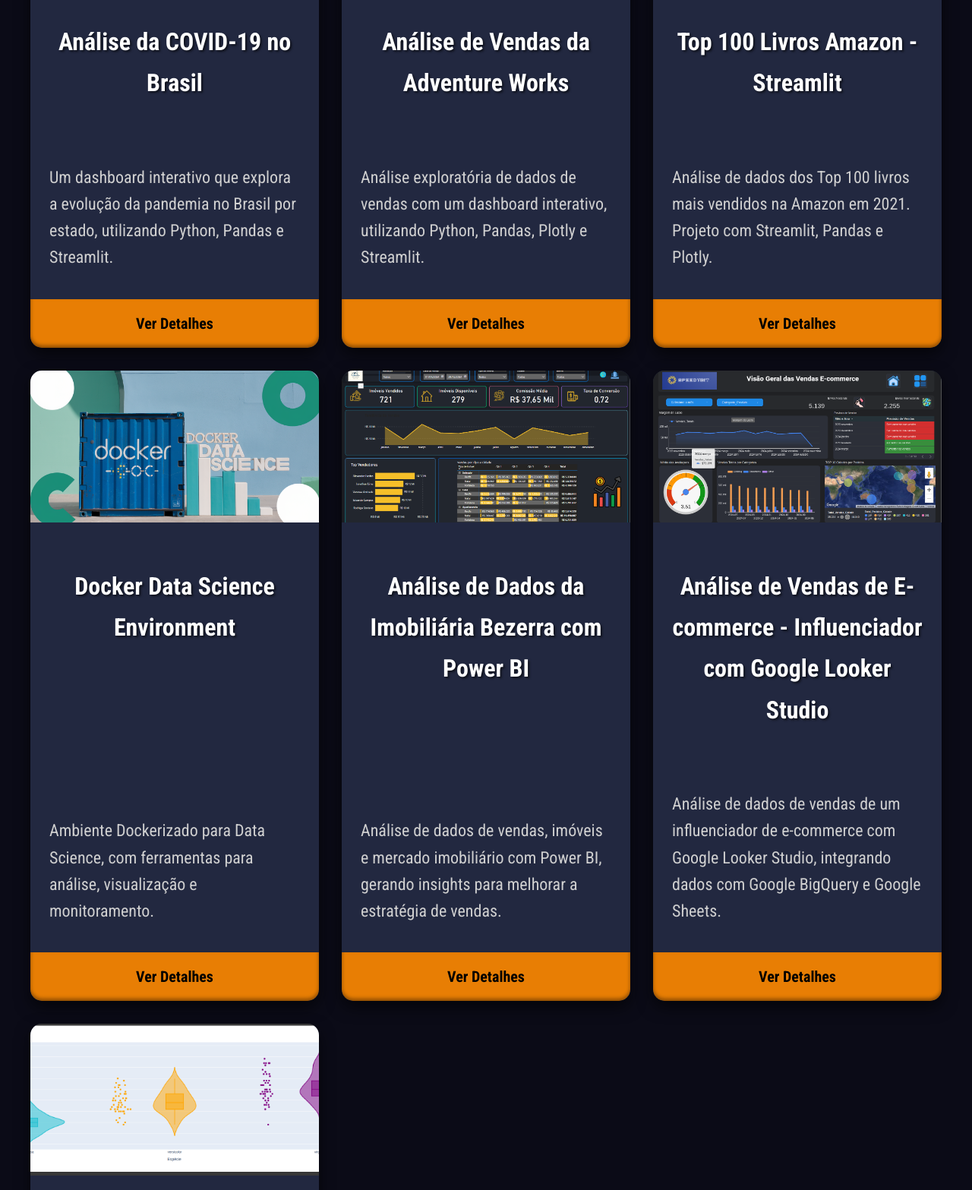
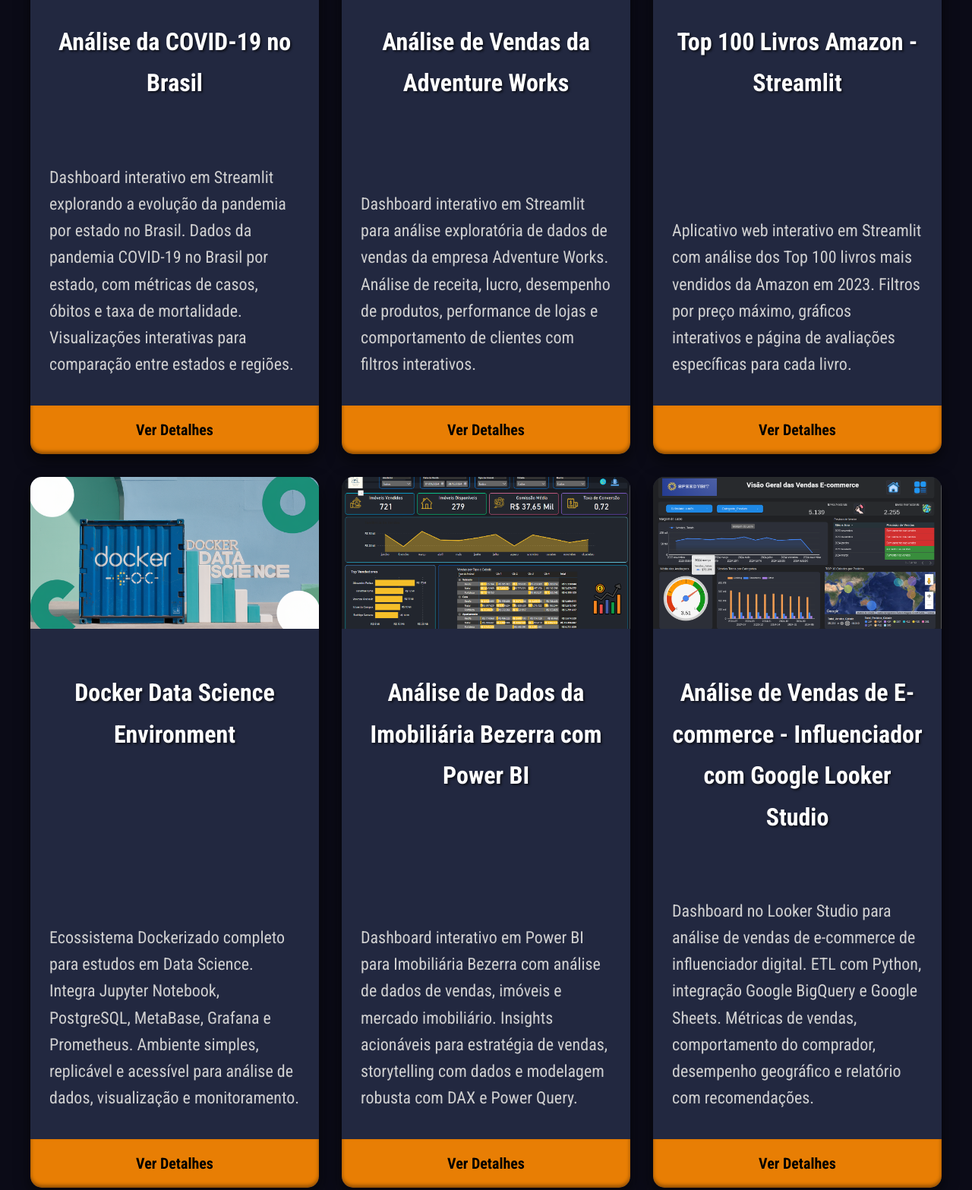
Before and after one commit to enps2015/padawan-data-portfolio, a plain HTML site: page index.html in a window 1280 px wide. Shown: the part 3816-5383 px from the top of the page at 76% size. Drawn offline with Linux system fonts and the light colour scheme.

Commit message:
Update seção projetos cards mais descritivos no  index.html

```diff
--- a/index.html
+++ b/index.html
@@ -222,48 +222,48 @@
                 <div class="projeto-card">
                     <img src="./imagens/projeto01.png" alt="Análise da COVID-19 no Brasil">
                     <h3>Análise da COVID-19 no Brasil</h3>
-                    <p>Um dashboard interativo que explora a evolução da pandemia no Brasil por estado, utilizando Python, Pandas e Streamlit.</p>
+                    <p>Dashboard interativo em Streamlit explorando a evolução da pandemia por estado no Brasil. Dados da pandemia COVID-19 no Brasil por estado, com métricas de casos, óbitos e taxa de mortalidade. Visualizações interativas para comparação entre estados e regiões.</p>
                     <a href="https://github.com/enps2015/analiseCovid19v20" class="projeto-botao">Ver Detalhes</a>
                 </div>
 
                 <div class="projeto-card">
                     <img src="./imagens/projeto02.png" alt="Análise de Vendas da Adventure Works">
                     <h3>Análise de Vendas da Adventure Works</h3>
-                    <p>Análise exploratória de dados de vendas com um dashboard interativo, utilizando Python, Pandas, Plotly e Streamlit.</p>
+                    <p>Dashboard interativo em Streamlit para análise exploratória de dados de vendas da empresa Adventure Works. Análise de receita, lucro, desempenho de produtos, performance de lojas e comportamento de clientes com filtros interativos.</p>
                     <a href="https://github.com/enps2015/DioAdventureWorks" class="projeto-botao">Ver Detalhes</a>
                 </div>
 
                 <div class="projeto-card">
                     <img src="./imagens/projeto03.png" alt="Top 100 Livros Amazon - Streamlit">
                     <h3>Top 100 Livros Amazon - Streamlit</h3>
-                    <p>Análise de dados dos Top 100 livros mais vendidos na Amazon em 2021. Projeto com Streamlit, Pandas e Plotly.</p>
+                    <p>Aplicativo web interativo em Streamlit com análise dos Top 100 livros mais vendidos da Amazon em 2023. Filtros por preço máximo, gráficos interativos e página de avaliações específicas para cada livro.</p>
                     <a href="https://github.com/enps2015/top-100-livros-amazon-streamlit" class="projeto-botao">Ver Detalhes</a>
                 </div>
 
                 <div class="projeto-card">
                     <img src="./imagens/projeto04.png" alt="Docker Data Science Environment">
                     <h3>Docker Data Science Environment</h3>
-                    <p>Ambiente Dockerizado para Data Science, com ferramentas para análise, visualização e monitoramento.</p>
+                    <p>Ecossistema Dockerizado completo para estudos em Data Science. Integra Jupyter Notebook, PostgreSQL, MetaBase, Grafana e Prometheus. Ambiente simples, replicável e acessível para análise de dados, visualização e monitoramento.</p>
                     <a href="https://github.com/enps2015/docker-data-science" class="projeto-botao">Ver Detalhes</a>
                 </div>
 
                 <div class="projeto-card">
                     <img src="./imagens/projeto05.png" alt="Análise de Dados da Imobiliária Bezerra com Power BI">
                     <h3>Análise de Dados da Imobiliária Bezerra com Power BI</h3>
-                    <p>Análise de dados de vendas, imóveis e mercado imobiliário com Power BI, gerando insights para melhorar a estratégia de vendas.</p>
+                    <p>Dashboard interativo em Power BI para Imobiliária Bezerra com análise de dados de vendas, imóveis e mercado imobiliário. Insights acionáveis para estratégia de vendas, storytelling com dados e modelagem robusta com DAX e Power Query.</p>
                     <a href="https://github.com/enps2015/TelosSimuladorNivel8" class="projeto-botao">Ver Detalhes</a>
                 </div>
                 <div class="projeto-card">
                     <img src="./imagens/projeto06.png" alt="Análise de Vendas de E-commerce - Influenciador com Google Looker Studio">
                     <h3>Análise de Vendas de E-commerce - Influenciador com Google Looker Studio</h3>
-                    <p>Análise de dados de vendas de um influenciador de e-commerce com Google Looker Studio, integrando dados com Google BigQuery e Google Sheets.</p>
+                    <p>Dashboard no Looker Studio para análise de vendas de e-commerce de influenciador digital. ETL com Python, integração Google BigQuery e Google Sheets. Métricas de vendas, comportamento do comprador, desempenho geográfico e relatório com recomendações.</p>
                     <a href="https://github.com/enps2015/TelosSimuladorNivel09" class="projeto-botao">Ver Detalhes</a>
                 </div>
 
                 <div class="projeto-card">
                     <img src="./imagens/projeto07.png" alt="Explorando gráficos de Violino">
                     <h3>Explorando gráficos de Violino</h3>
-                    <p>Análise do dataset Iris usando gráficos de violino com Matplotlib, Seaborn e Plotly.</p>
+                    <p>Análise exploratória do dataset Iris utilizando gráficos de violino com Python (Matplotlib, Seaborn e Plotly). Demonstração prática de análise estatística visual para comparar a distribuição de dados entre diferentes categorias.</p>
                     <a href="https://github.com/enps2015/graficoViolino" class="projeto-botao">Ver Detalhes</a>
                 </div>
             </div>
```
